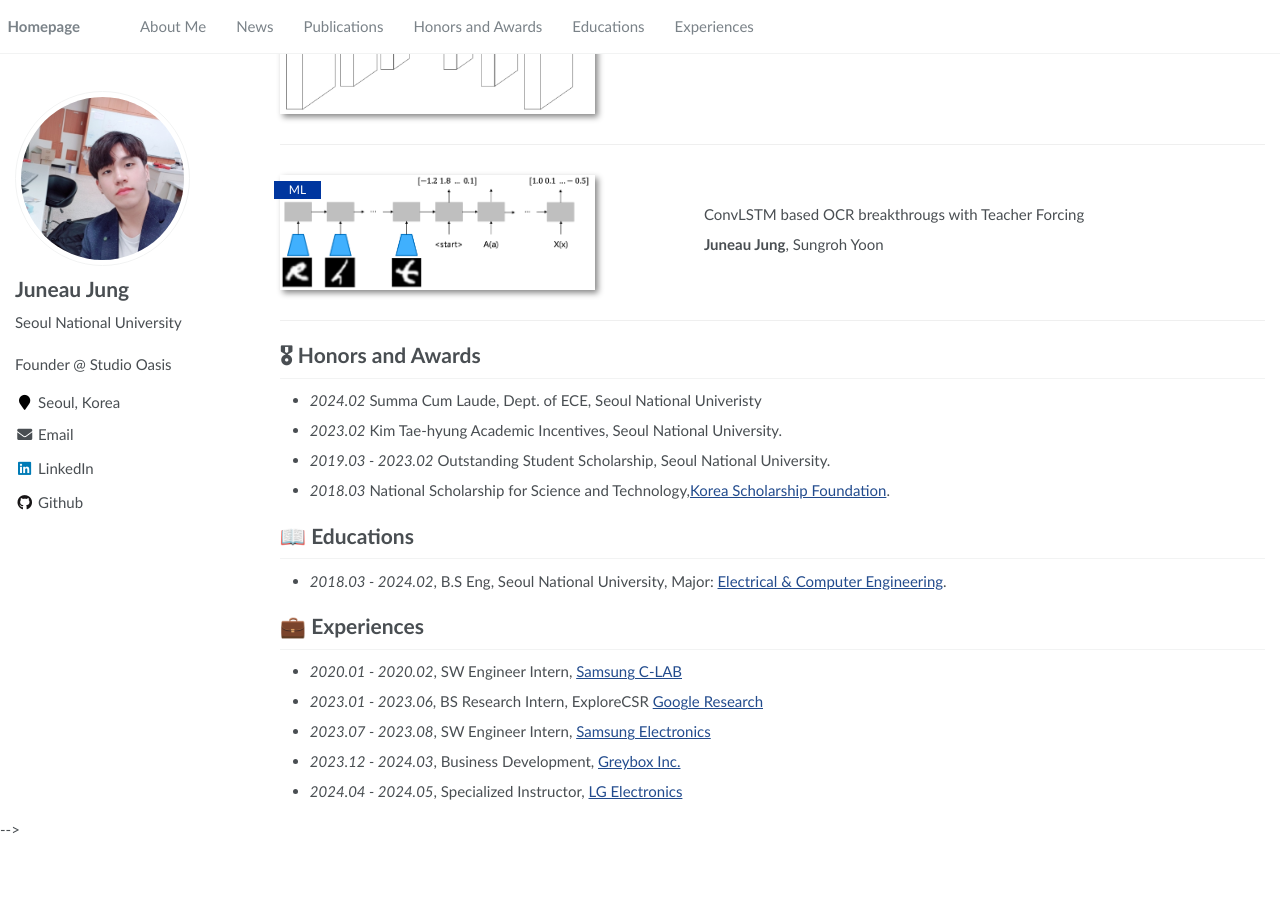
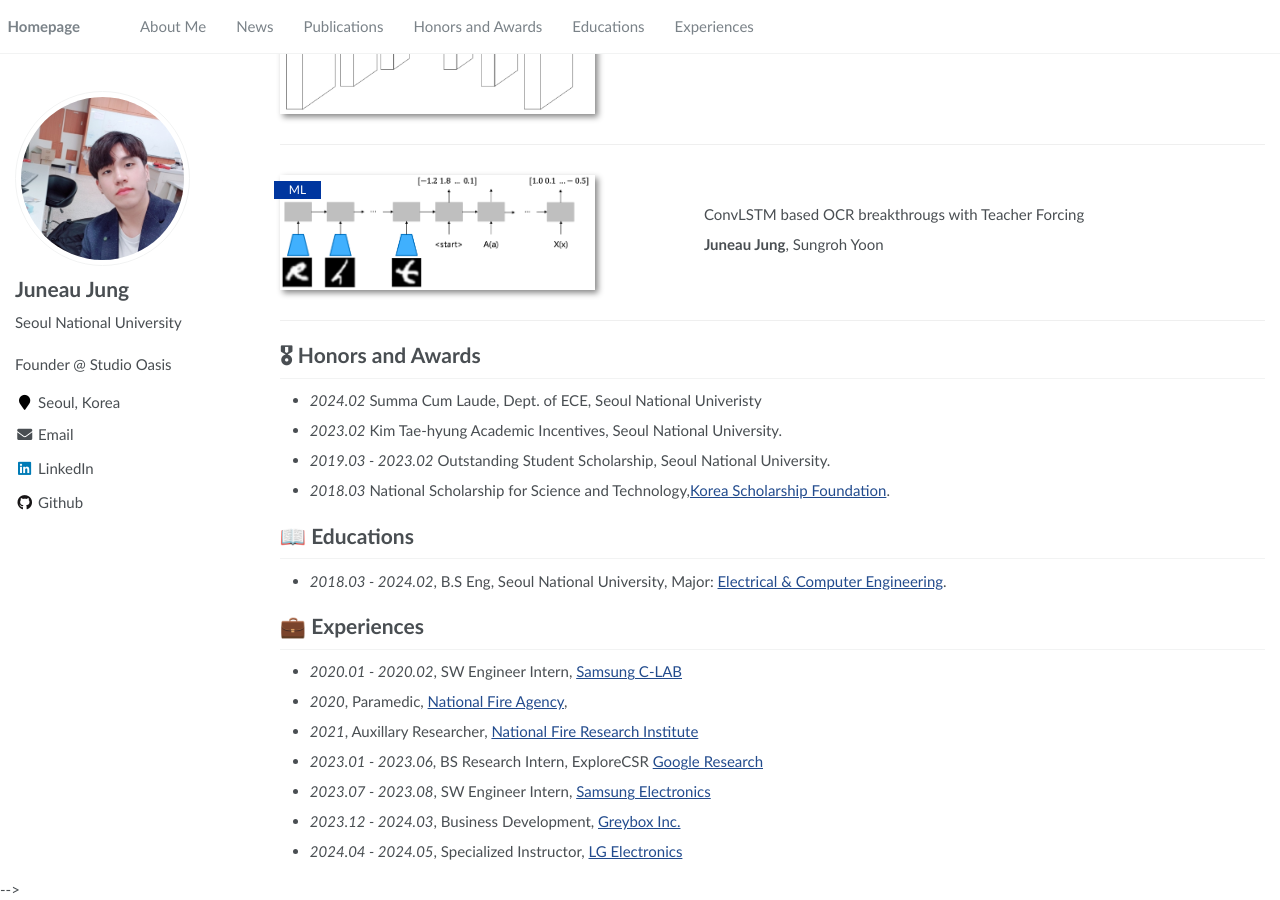
Before and after one commit to zzuno/zzuno.github.io, a Jekyll site: the page built from _pages/about.md, in a window 1280 px wide and 900 px high, scrolled down 1051 px. Built offline with Jekyll 4.4.1, drawn with Linux system fonts in a browser that asks for light colours; before the commit the page ends 1891 px from its top, so only the background shows below that.

```diff
--- a/_pages/about.md
+++ b/_pages/about.md
@@ -107,6 +107,10 @@
 
 - _2020.01 - 2020.02_, SW Engineer Intern, [Samsung C-LAB](https://samsungclab.com)
 
+- _2020_, Paramedic, [National Fire Agency](https://www.nfa.go.kr/eng/),
+
+- _2021_, Auxillary Researcher, [National Fire Research Institute](https://nfire.go.kr/index.do)
+
 - _2023.01 - 2023.06_, BS Research Intern, ExploreCSR [Google Research](https://www.google.com/search?client=safari&rls=en&q=google+research&ie=UTF-8&oe=UTF-8)
 
 - _2023.07 - 2023.08_, SW Engineer Intern, [Samsung Electronics](https://www.samsung.com/sec/)
```
